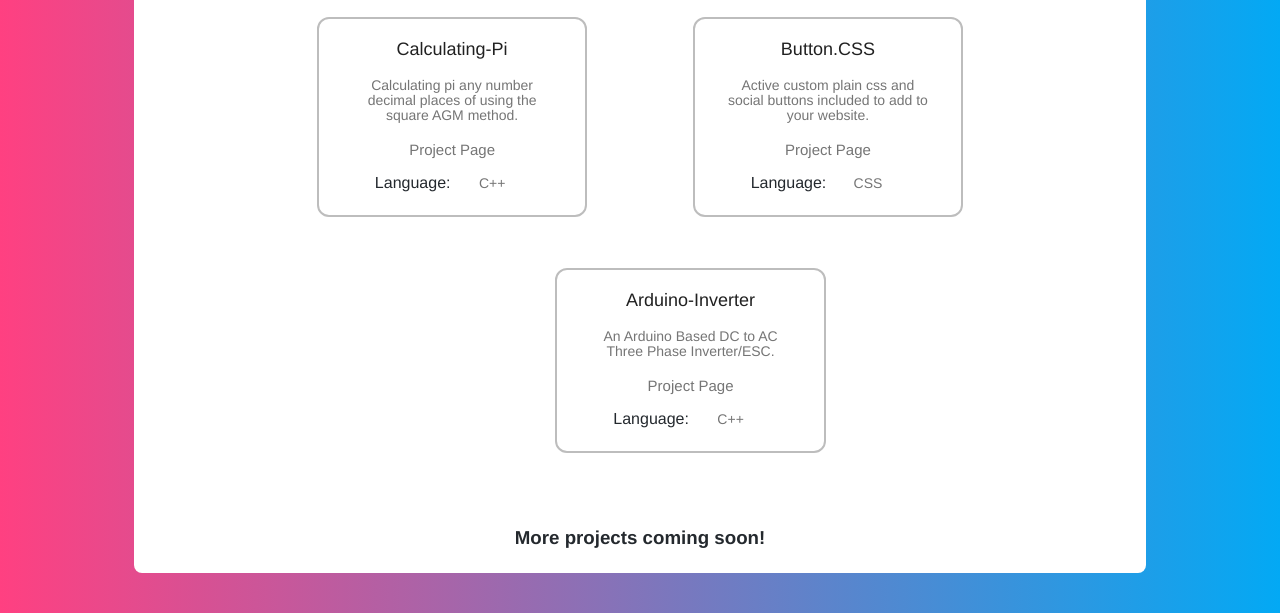
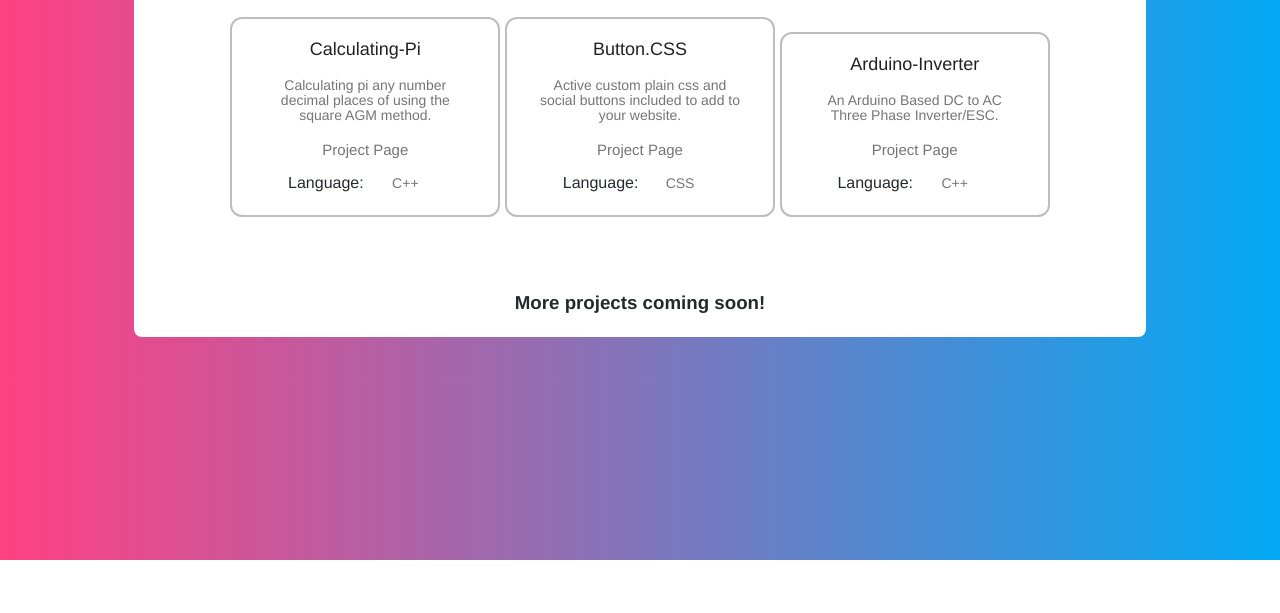
Before and after one commit to benjiofficial/benjiofficial.github.io, a plain HTML site: page index.html in a window 1280 px wide. Shown: the part 240-853 px from the top of the page. After the commit the page ends 800 px from the top, so only its background shows below. Drawn offline with Linux system fonts and the light colour scheme; a script that the page names is missing.

Commit message:
Update index.html

```diff
--- a/index.html
+++ b/index.html
@@ -13,7 +13,7 @@
     <div class="whitebg" id="page-container">
     <center>
     <h1 id="proj">Projects</h1>
-    <div><div class="projects" style="margin-left: 5% auto;">
+    <div><div class="projects" style="margin-left: 10% auto;">
         <center>
             <a id="title" href="https://github.com/benjiofficial/Calculating-Pi">
                 Calculating-Pi
@@ -31,7 +31,7 @@
             C++
         </a>
     </div>
-    <div class="projects" style="margin-left: 10%;" >
+    <div class="projects" style="margin-left: 10% auto;" >
         <center>
             <a id="title" href="https://github.com/benjiofficial/Buttons.css">
                 Button.CSS
@@ -49,7 +49,7 @@
             CSS
         </a>
     </div>
-    <div class="projects" style="margin-left: 10%;">
+    <div class="projects" style="margin-left: 10% auto;">
         <center>
             <a id="title" href="https://github.com/benjiofficial/Arduino-Inverter">
                 Arduino-Inverter
```
